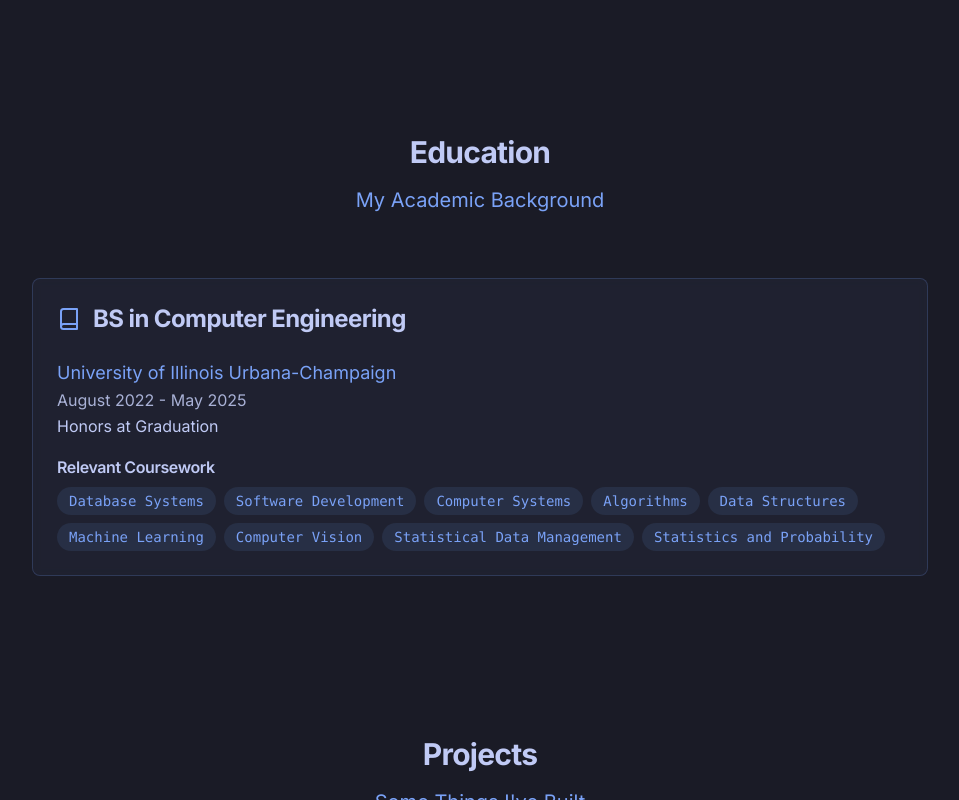
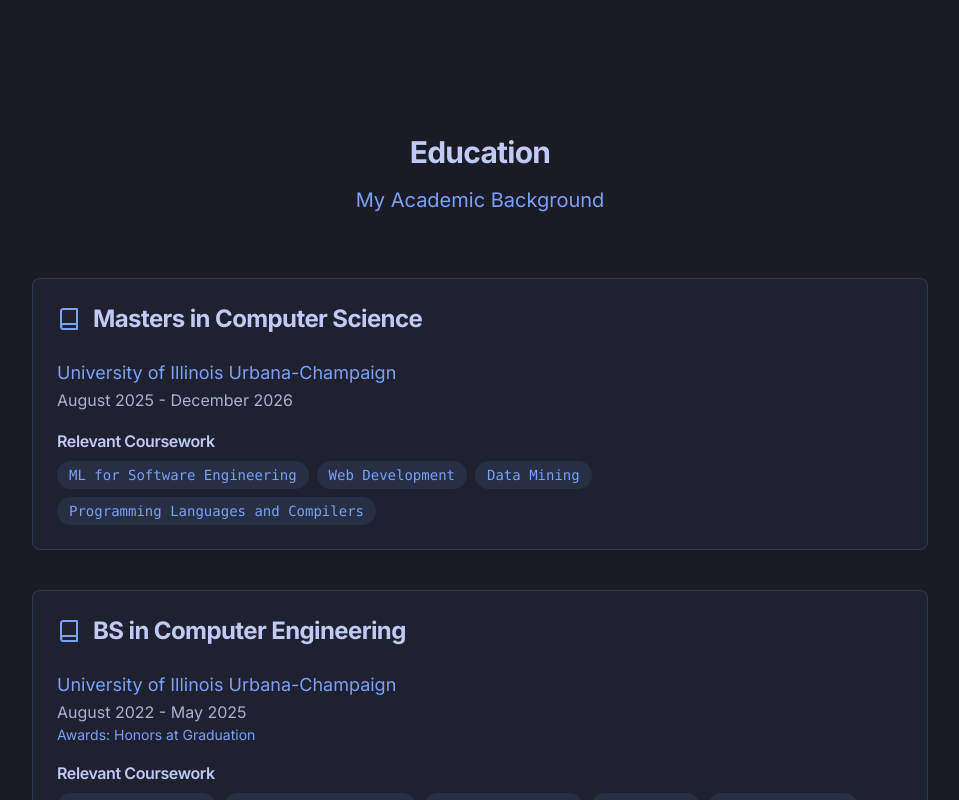
Before and after one commit to kb42/kb42portfolio, a React (Vite) app: page / in a window 1280 px wide. Shown: the part 1500-2300 px from the top of the page, without its empty margins (160-1119 px from the left). Built offline with nearby package versions, Linux system fonts and the light colour scheme; a web font is replaced by a local one.

Commit message:
update education with masters

```diff
--- a/src/components/Education.tsx
+++ b/src/components/Education.tsx
@@ -2,7 +2,19 @@
 import { FiBook } from 'react-icons/fi';
 
 const Education = () => {
-  const education = {
+  const educationList = [
+    {
+      degree: "Masters in Computer Science",
+      school: "University of Illinois Urbana-Champaign",
+      period: "August 2025 - December 2026",
+      coursework: [
+        "ML for Software Engineering",
+        "Web Development",
+        "Data Mining",
+        "Programming Languages and Compilers"
+      ]
+    },
+    {
       degree: "BS in Computer Engineering",
       school: "University of Illinois Urbana-Champaign",
       period: "August 2022 - May 2025",
@@ -18,7 +30,8 @@
         "Statistical Data Management",
         "Statistics and Probability"
       ]
-  };
+    }
+  ];
 
   return (
     <section id="education" className="py-20 px-4 sm:px-6 lg:px-8">
@@ -34,29 +47,33 @@
           <p className="section-subtitle">My Academic Background</p>
         </motion.div>
 
+        {educationList.map((edu, index) => (
           <motion.div
+            key={index}
             initial={{ opacity: 0, y: 20 }}
             whileInView={{ opacity: 1, y: 0 }}
             viewport={{ once: true }}
-          transition={{ duration: 0.5 }}
-          className="card max-w-4xl mx-auto"
+            transition={{ duration: 0.5, delay: index * 0.1 }}
+            className="card max-w-4xl mx-auto mb-10"
           >
             <div className="flex items-center space-x-3 mb-6">
               <FiBook className="w-6 h-6 text-secondary" />
-            <h3 className="text-2xl font-bold text-text-light">{education.degree}</h3>
+              <h3 className="text-2xl font-bold text-text-light">{edu.degree}</h3>
             </div>
 
             <div className="space-y-4">
               <div>
-              <p className="text-secondary text-lg">{education.school}</p>
-              <p className="text-text">{education.period}</p>
-              <p className="text-text-light">{education.honors}</p>
+                <p className="text-secondary text-lg">{edu.school}</p>
+                <p className="text-text">{edu.period}</p>
+                {edu.honors ?
+                  <p className="text-secondary text-sm">Awards: {edu.honors}</p>
+                  : null}
               </div>
 
               <div>
                 <h4 className="text-text-light font-semibold mb-2">Relevant Coursework</h4>
                 <div className="flex flex-wrap gap-2">
-                {education.coursework.map((course) => (
+                  {edu.coursework.map((course) => (
                     <span
                       key={course}
                       className="px-3 py-1 text-sm font-sf-mono bg-secondary/10 text-secondary rounded-full"
@@ -68,6 +85,7 @@
               </div>
             </div>
           </motion.div>
+        ))}
       </div>
     </section>
   );
```
Lines whose indentation alone changed are shown as unchanged.
